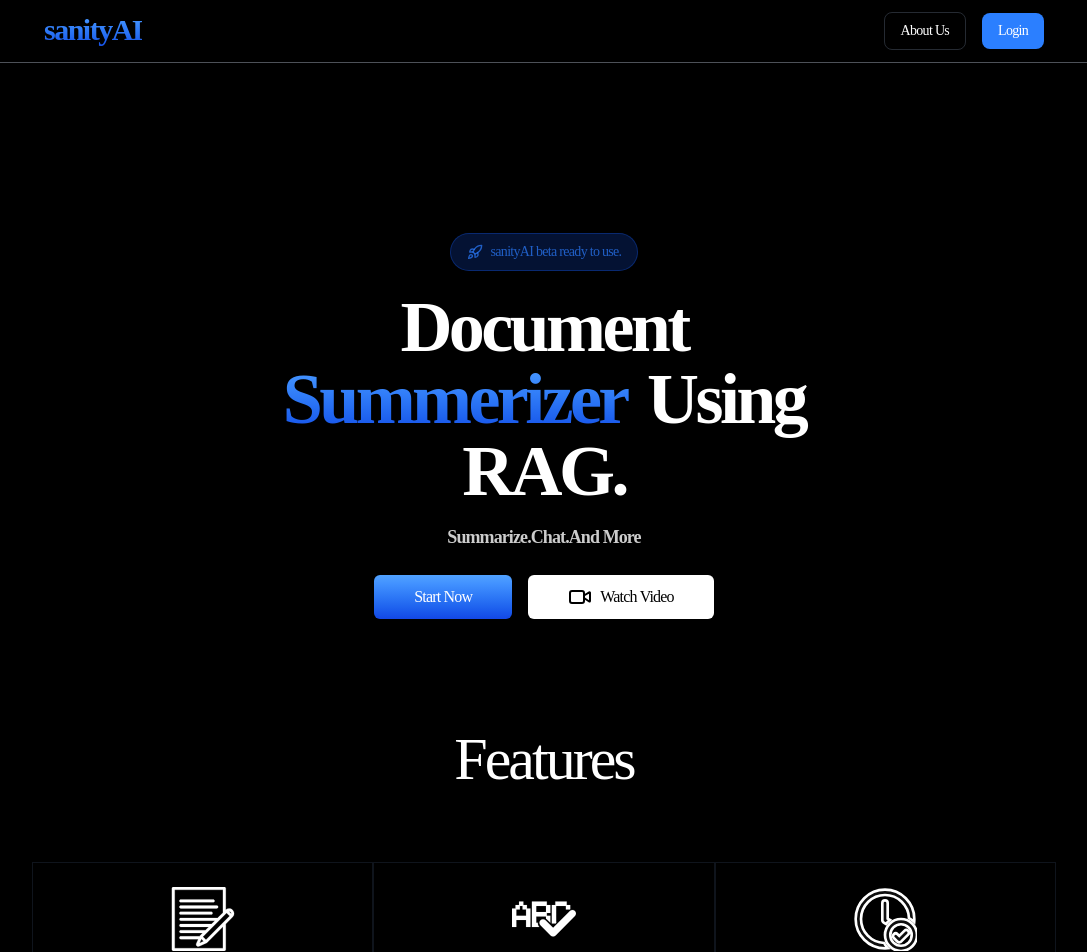
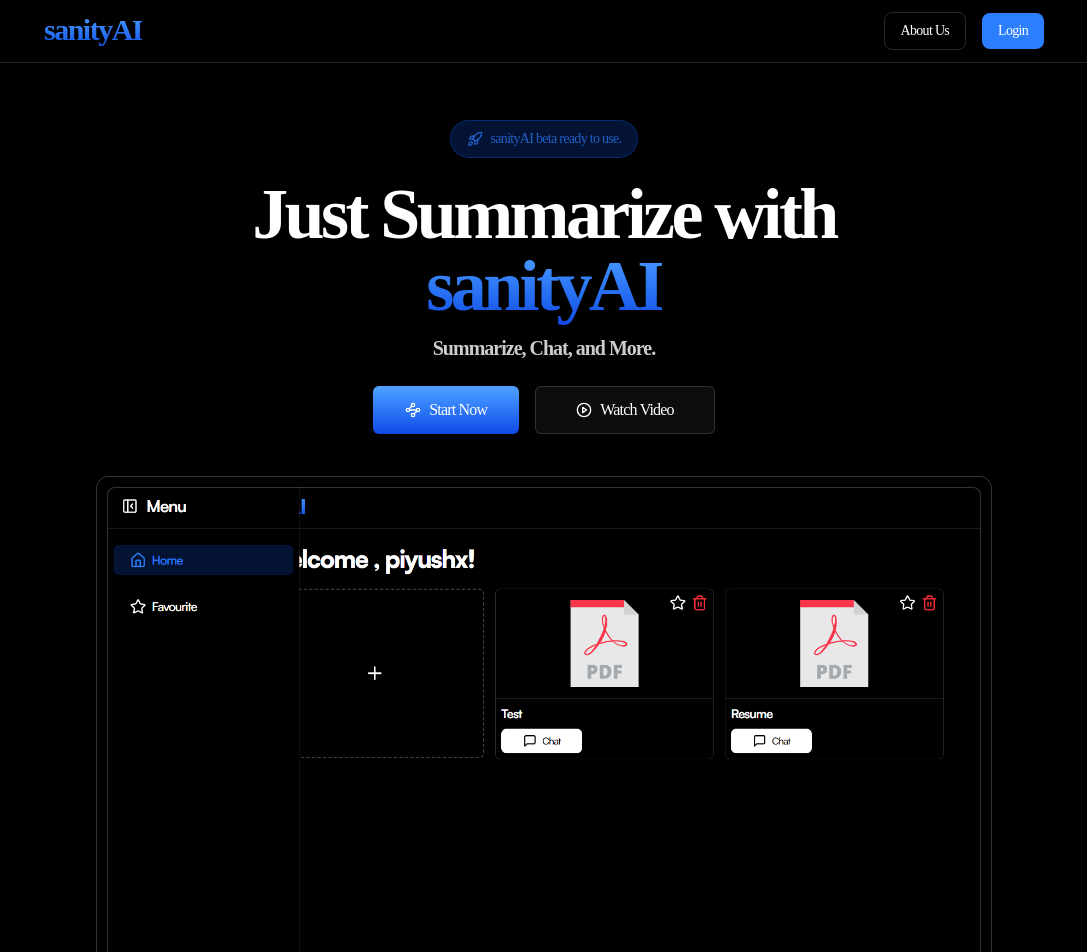
Before and after one commit to Piyushxz/SanityAI-DocumentSummerizer, a React (Vite) app: page / in a window 1280 px wide. Shown: the top 952 px of the page, without its empty margins (96-1183 px from the left). Built offline with nearby package versions, Linux system fonts and the light colour scheme; a web font is replaced by a local one.

Commit message:
landing page changes

```diff
--- a/src/components/Navbar.tsx
+++ b/src/components/Navbar.tsx
@@ -15,9 +15,9 @@
         initial={{ opacity: 0, y: -20 }}
         animate={{ opacity: 1, y: 0 }}
         transition={{ delay: 0.2, ease: "easeInOut" }}
-        className="w-full flex flex-col justify-center bg-black border-b border-gray-400/50 fixed md:relative z-50"
+        className="w-full flex  flex-col justify-center bg-neutral-750 backdrop-blur-sm border-b border-white/15 fixed  z-50"
       >
-        <div className="w-full md:w-[80vw] flex justify-between p-3 mx-auto">
+        <div className="w-full md:w-[80vw]  flex justify-between p-3 mx-auto">
           <h1
             className="font-primary font-extrabold text-[#FDFEFF] text-3xl tracking-tighter bg-gradient-to-b from-blue-400 to-blue-700 bg-clip-text text-transparent cursor-pointer"
             onClick={() => navigate("/")}
--- a/src/index.css
+++ b/src/index.css
@@ -24,3 +24,24 @@
   border-radius:4px;
 
 }
+
+@layer utilities {
+  .font-custom {
+    font-family: "GT Walsheim Medium", sans-serif;
+  }
+  .text-42 {
+    font-size: 42px;
+  }
+  .tracking-custom {
+    letter-spacing: -0.05em;
+  }
+  .leading-custom {
+    line-height: 1.1em;
+  }
+  .text-center {
+    text-align: center;
+  }
+  .text-white {
+    color: rgb(255, 255, 255);
+  }
+}
--- a/src/pages/Landing.tsx
+++ b/src/pages/Landing.tsx
@@ -8,7 +8,7 @@
 import SearchFolderIcon from "../components/icons/SearchFolderIcon";
 import UploadFolderIcon from "../components/icons/UploadFolder";
 import MessagesIcon from "../components/icons/MessagesIcon";
-import {  Rocket, VideoIcon } from "lucide-react";
+import {  CirclePlay, Rocket, Sparkles, VideoIcon, Waypoints } from "lucide-react";
 import { Footer } from "@/components/Footer";
 import ss2 from "../assets/ss2.png"
 
@@ -100,7 +100,7 @@
   return (
       <div className="overflow-x-hidden  ">
         <Navbar />
-        <div className="flex flex-col items-center justify-center mt-[150px] md:[100px]">
+        <div className="flex flex-col items-center justify-center mt-[50px] md:mt-[100px]">
         <motion.div
                  initial={{ opacity: 0, y: 0 }}
                  animate={{ opacity: 1, y: 20 }}
@@ -115,23 +115,25 @@
           transition={{
             ease: "easeInOut",
             type: "spring",
-                      bounce: 1,
-                      stiffness:150, duration:0.4,delay:0.5}}
-            className="w-[80vw] md:w-1/2 text-center"
+            bounce: 0.6,
+            stiffness: 120,
+            duration: 0.5,
+            delay: 0.4,
+          }}
+          className="w-[85vw] md:w-1/2 text-center flex flex-col items-center justify-center"
         >
+          <h1 className="max-w-[600px] font-primary font-bold text-5xl md:text-7xl tracking-tighter text-center text-white">
+            Just Summarize with{" "}
+            <span className="bg-gradient-to-b from-blue-400 to-blue-700 bg-clip-text  text-transparent">
+              sanityAI
+            </span>
+          </h1>
 
-
-            <h1 className="font-primary tracking-tighter font-extrabold text-5xl md:text-7xl text-white">
-              Document{" "}
-              <span className="w-[85vw] bg-gradient-to-b from-blue-400 to-blue-700 bg-clip-text pr-1.5 text-center text-transparent md:mb-4">
-                Summerizer
-              </span>{" "}
-              Using RAG.
-            </h1>
-            <h3 className="font-primary tracking-tighter font-semibold text-md md:text-lg mt-4 text-white opacity-80">
-              Summarize.Chat.And More
+          <h3 className="font-primary tracking-tighter font-semibold text-lg md:text-xl mt-3 text-white opacity-80">
+            Summarize, Chat, and More.
           </h3>
         </motion.div>
+
           <motion.div
             initial={{ opacity: 0, y: 0 }}
             animate={{ opacity: 1, y: 20 }}
@@ -140,16 +142,19 @@
               delay: 0.7,
               ease: "easeInOut",
               type: "spring",
-              bounce: 1,
-              stiffness:150,
+              bounce: 0.6,
+              stiffness: 120,
+
             }}
             className="mt-6 flex gap-4"
           >
       <motion.button
         whileTap={{ scale: 0.95 }}
         onClick={() => navigate('/login')}
-        className="inline-flex font-primary tracking-tighter items-center justify-center bg-gradient-to-b from-blue-400 to-blue-700 text-white font-normal hover:opacity-80 transition-all duration-300 h-11 rounded-md px-6 md:px-10"
+        className="inline-flex font-primary tracking-tighter gap-2 items-center justify-center bg-gradient-to-b from-blue-400 to-blue-700 text-white  hover:opacity-80 transition-all duration-300  rounded-md px-6 py-3 md:px-8"
       >
+
+        <Waypoints className="size-4"/>
         Start Now
       </motion.button>
       <motion.button
@@ -157,16 +162,16 @@
         whileTap={{ scale: 0.95 }}
         onClick={() => window.open('https://youtu.be/47pB5RoGcyo')}
 
-        className="inline-flex font-primary flex gap-2 tracking-tighter items-center justify-center bg-white  to-blue-700 text-black font-medium hover:opacity-80 transition-all duration-300 h-11 rounded-md px-6 md:px-10"
+        className="inline-flex font-primary flex gap-2 tracking-tighter items-center justify-center bg-white/5 text-white border border-white/15  to-blue-700 text-black  hover:opacity-80 transition-all duration-300  rounded-md px-4 md:px-10 "
       >
-        <VideoIcon/>
+        <CirclePlay className="size-4"/>
         Watch Video
       </motion.button>
 
           </motion.div>
         </div>
 
-        <div className="mt-[150px]">
+        <div className="mt-[50px]">
           <motion.div
             initial={{ opacity: 0, y: 0}}
             animate={{ opacity: 1, y: -20}}
@@ -180,19 +185,31 @@
             }}
             className="flex justify-center overflow-hidden"
           >
-            <h1 className="font-primary tracking-tighter font-medium text-4xl md:text-6xl text-white">
-              Features
-            </h1>
+
           </motion.div>
-          <Features />
           <div className="w-full flex justify-center">
-            <div className="w-[90vw] md:w-[80vw] lg:w-[70vw] border border-white/20 p-2.5 rounded-xl mt-3">
+            <motion.div
+                        initial={{ opacity: 0, }}
+                        animate={{ opacity: 1,}}
+                        transition={{
+                          duration: 1,
+                          delay: 0.7,
+                          ease: "easeInOut",
+
+
+                        }}
+            className="w-[90vw] md:w-[80vw] lg:w-[70vw] border border-white/20 p-2.5 rounded-xl mt-3">
                 <div style={{backgroundImage :`url(${ss2})`}}
                 className="aspect-video bg-cover border border-white/20 rounded-lg">
 
                 </div>
+            </motion.div>
+
             </div>
-            </div>
+            <h1 className=" pt-20 font-primary text-center tracking-tighter font-medium text-4xl md:text-6xl text-white">
+              Features
+            </h1>
+          <Features />
 
             <h2 className="text-5xl md:text-6xl text-center tracking-tighter font-primary font-medium text-white  mt-[200px]">
           How it works
```
Lines whose indentation alone changed are shown as unchanged.
